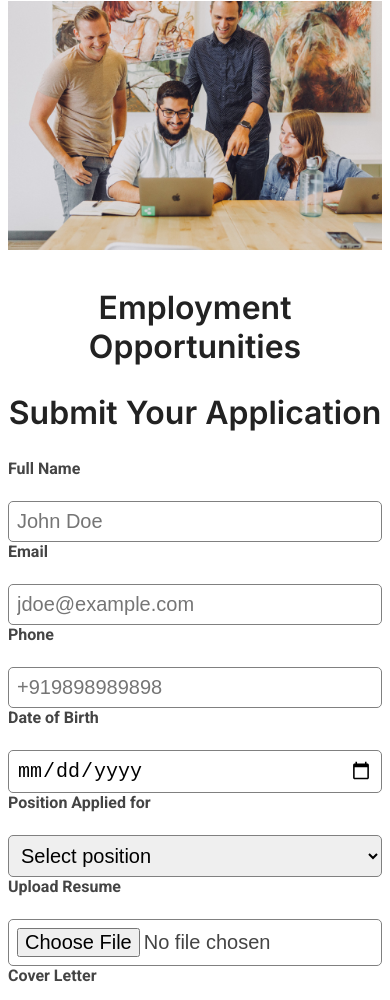
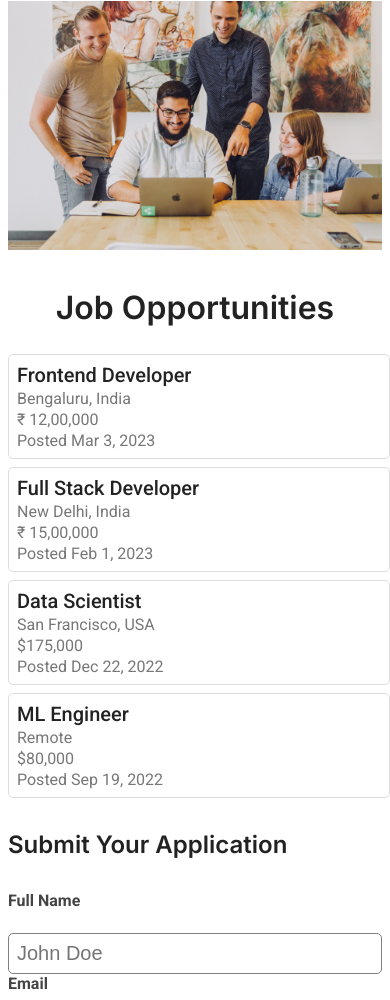
Before and after one commit to RambaMuraliKrishna/ass1, a plain HTML site: page src/index.html in a window 390 px wide. Shown: the part 584-1584 px from the top of the page. Drawn offline with Linux system fonts and the light colour scheme.

Commit message:
Responsive

```diff
--- a/src/index.html
+++ b/src/index.html
@@ -28,11 +28,10 @@
 
 <body>
     <div id="navbar">
-        <img id="logo" alt="Jovian Logo" src="https://i.imgur.com/m1wXjqw.png" height="30" />
+        <img id="logo" alt=""Jovian Logo" src="https://i.imgur.com/JRA5Q8a.png" height="30">
         <img id="logo-with-text" alt="Jovian Logo with text" src="https://i.imgur.com/m1wXjqw.png" height="30" />
     </div>
-    </div>
-    <img id="banner" src="banner.jpg" alt="Banner" height="240">
+    <img id="banner" src="banner.jpg" alt="Banner">
 
     <h1>
         About Jovian
@@ -71,9 +70,38 @@
 
 
 
+    <h2>Job Opportunities</h2>
+    <div id="jobs-list">
+        <div class="job">
+            <div class="job-title">Frontend Developer</div>
+            <div class="job-detail">Bengaluru, India</div>
+            <div class="job-detail">₹ 12,00,000</div>
+            <div class="job-detail">Posted Mar 3, 2023</div>
+        </div >
+        <div class="job">
+            <div class="job-title">Full Stack Developer</div>
+            <div class="job-detail">New Delhi, India</div>
+            <div class="job-detail">₹ 15,00,000</div>
+            <div class="job-detail">Posted Feb 1, 2023</div>
+        </div>
+        <div class="job">
+            <div class="job-title">Data Scientist</div>
+            <div class="job-detail">San Francisco, USA</div>
+            <div class="job-detail">$175,000</div>
+            <div class="job-detail">Posted Dec 22, 2022</div>
+        </div>
+        <div class="job">
+            <div class="job-title">ML Engineer</div>
+            <div class="job-detail">Remote</div>
+            <div class="job-detail">$80,000</div>
+            <div class="job-detail">Posted Sep 19, 2022</div>
+        </div>
+    </div>
 
 
-    <h2>Employment Opportunities</h2>
+
+
+    <h3>Employment Opportunities</h3>
     <div id="jobs">
         <table id="jobs-table">
             <tr class="jobs-header-row">
@@ -121,7 +149,7 @@
     </div>
 
     <div id="application">
-        <h2>Submit Your Application</h2>
+        <h4>Submit Your Application</h4>
 
         <form id="application-form" action="https://formbold.com/s/3wvKl" method="POST" enctype="multipart/form-data">
             <div class="form-group">
```
